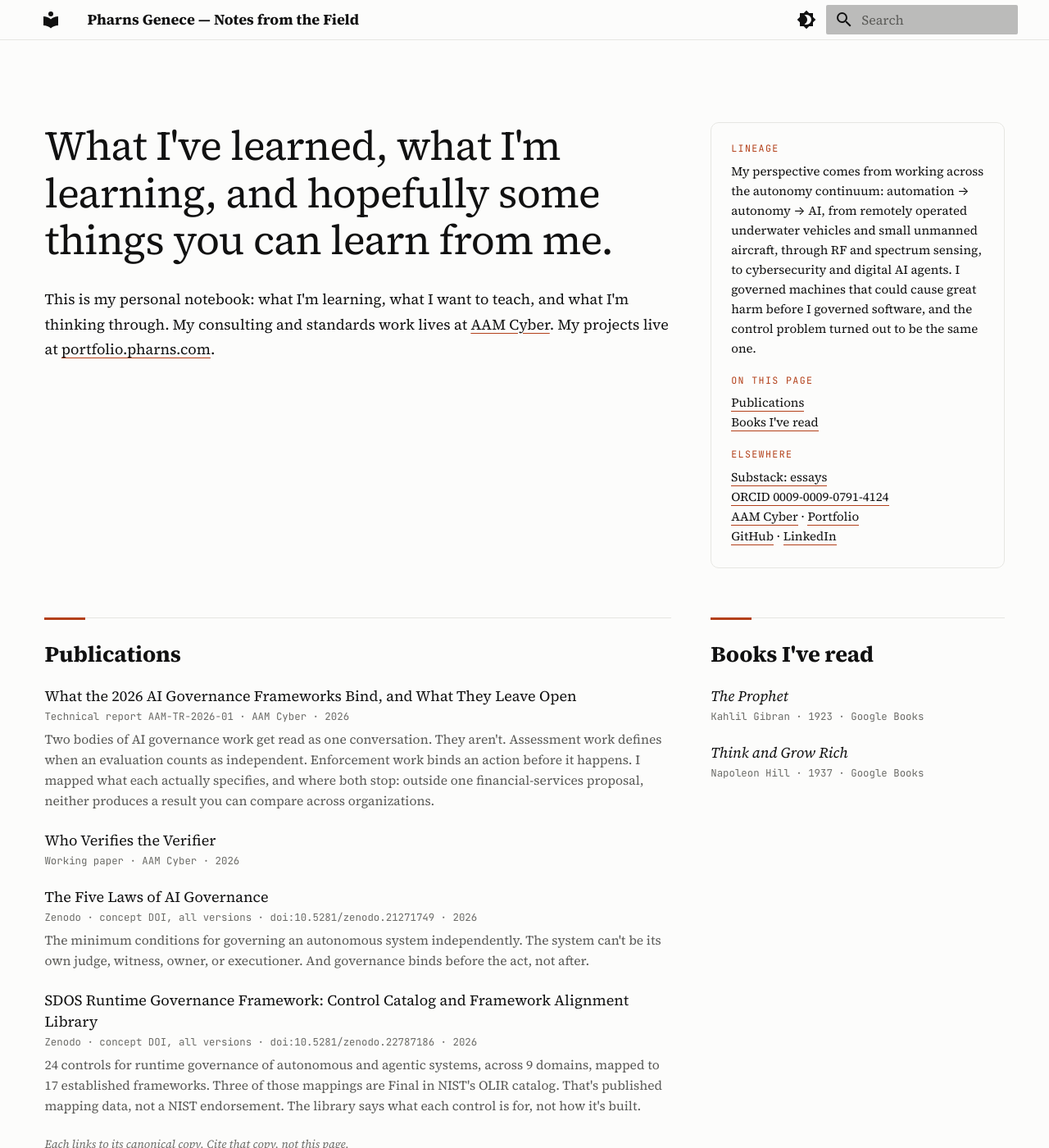
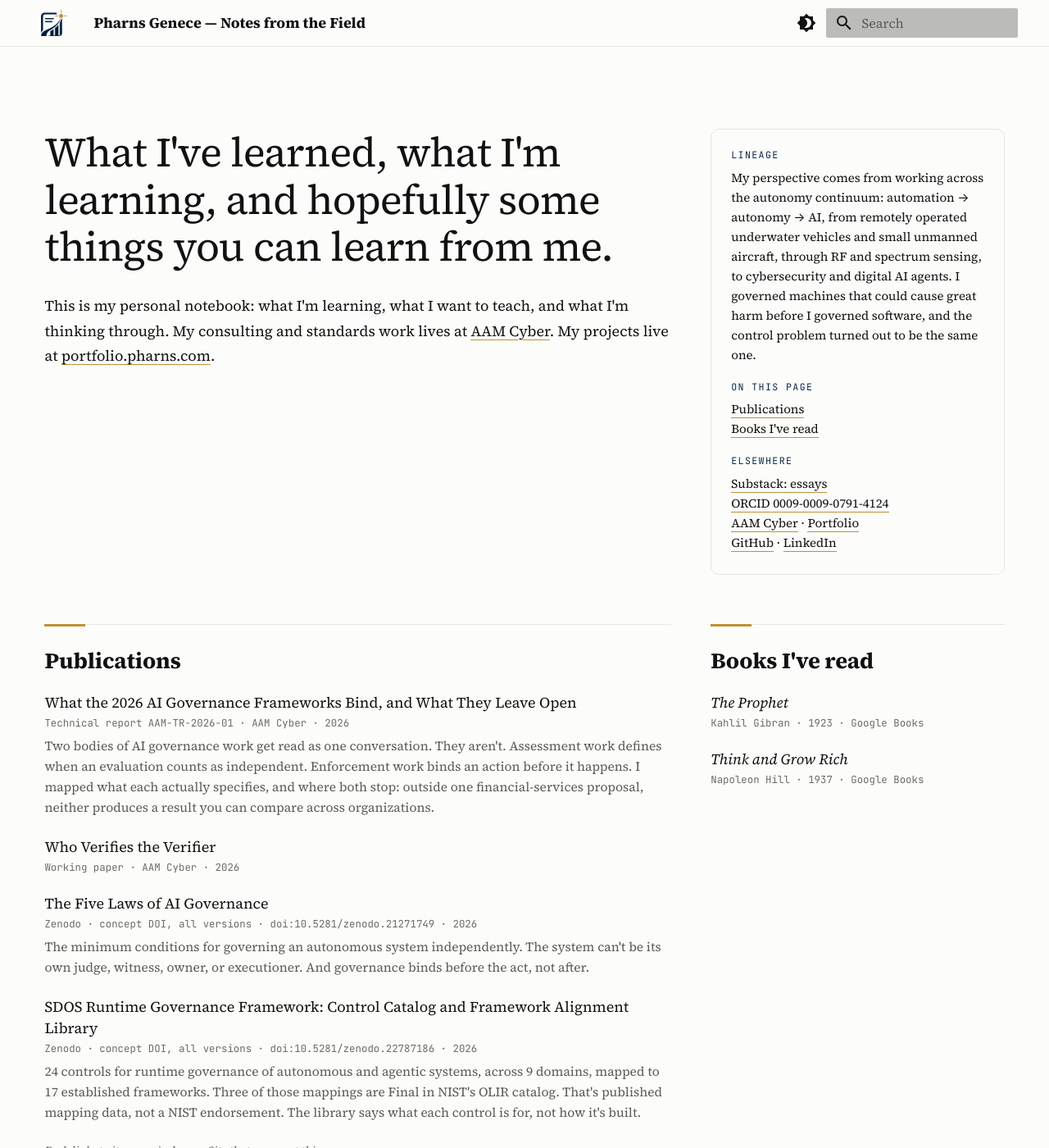
Before and after one commit to Pharns/research, an MkDocs documentation site: the page built from docs/index.md, in a window 1280 px wide and 1400 px high. Shown: the whole window at 82% size. Built offline with MkDocs 1.6.1 and Material for MkDocs 9.7.7, drawn with Linux system fonts in a browser that asks for light colours.

Commit message:
Brand: emblem mark in header (light/dark), favicon set, apple-touch icon, OG share image; palette rust to navy/gold
Navy carries text accents (14.16:1), gold is decorative on light (2.81:1, no text);
dark mode uses gold for both (8.92:1). og:image + twitter summary_large_image.

```diff
--- a/docs/assets/site.css
+++ b/docs/assets/site.css
@@ -6,7 +6,8 @@
   --md-primary-fg-color--dark: #FCFCFB;
   --md-primary-bg-color: #111111;
   --md-primary-bg-color--light: #5A5A57;
-  --md-accent-fg-color: #B3401A;
+  --md-accent-fg-color: #0B2A4A;
+  --nf-gold: #C09034;
   --md-default-bg-color: #FCFCFB;
   --md-default-fg-color: #111111;
   --md-default-fg-color--light: #5A5A57;
@@ -28,7 +29,8 @@
   --md-primary-fg-color--dark: #121413;
   --md-primary-bg-color: #E8E6E1;
   --md-primary-bg-color--light: #A9A7A1;
-  --md-accent-fg-color: #E58A62;
+  --md-accent-fg-color: #D9AE52;
+  --nf-gold: #D9AE52;
   --md-default-bg-color: #121413;
   --md-default-fg-color: #E8E6E1;
   --md-default-fg-color--light: #B5B3AD;
@@ -43,6 +45,10 @@
   --nf-stage-learned: #7FBF9A;
 }
 
+/* Logo: light-ink variant in dark mode */
+[data-md-color-scheme="slate"] .md-header__button.md-logo img { content: url("logo-dark.png"); }
+.md-header__button.md-logo img { height: 1.6rem; }
+
 /* Header: page-coloured, hairline rule, no shadow */
 .md-header,
 .md-header--shadow {
@@ -54,7 +60,7 @@
 /* Links: underline in the accent colour */
 .md-typeset a {
   text-decoration: underline;
-  text-decoration-color: var(--md-accent-fg-color);
+  text-decoration-color: var(--nf-gold);
   text-underline-offset: 0.2em;
 }
 .md-typeset a:hover { color: var(--md-accent-fg-color); }
@@ -101,7 +107,7 @@
   color: var(--md-accent-fg-color);
   margin: 0 0 0.3rem;
 }
-.hero-aside a { text-decoration: none; border-bottom: 1px solid var(--md-accent-fg-color); }
+.hero-aside a { text-decoration: none; border-bottom: 1px solid var(--nf-gold); }
 .hero-aside a:hover { color: var(--md-accent-fg-color); }
 
 /* Tablet: one column, aside becomes a full-width band */
@@ -136,7 +142,7 @@
   left: 0;
   width: 2.5rem;
   height: 3px;
-  background: var(--md-accent-fg-color);
+  background: var(--nf-gold);
 }
 .home h1 .headerlink,
 .home h2 .headerlink { display: none; }
@@ -146,7 +152,7 @@
 /* Publications: title line + mono meta line, no cards */
 .home .pub { margin: 0 0 1.1rem; line-height: 1.45; font-size: 0.9rem; }
 .home .pub a { text-decoration: none; }
-.home .pub a:hover { text-decoration: underline; text-decoration-color: var(--md-accent-fg-color); }
+.home .pub a:hover { text-decoration: underline; text-decoration-color: var(--nf-gold); }
 .home .pub-meta {
   display: block;
   margin-top: 0.15rem;
--- a/mkdocs.yml
+++ b/mkdocs.yml
@@ -7,6 +7,8 @@ copyright: © 2026 Pharns Genece
 theme:
   name: material
   custom_dir: overrides
+  logo: assets/logo.png
+  favicon: assets/favicon.ico
   font:
     text: Source Serif 4
     code: JetBrains Mono
--- a/overrides/main.html
+++ b/overrides/main.html
@@ -8,7 +8,14 @@
   <meta property="og:title" content="{{ og_title }}">
   <meta property="og:description" content="{{ og_desc }}">
   <meta property="og:url" content="{{ page.canonical_url }}">
-  <meta name="twitter:card" content="summary">
+  <meta property="og:image" content="{{ config.site_url }}assets/og-image.png">
+  <meta property="og:image:width" content="1200">
+  <meta property="og:image:height" content="630">
+  <meta property="og:image:alt" content="Pharns Research emblem">
+  <meta name="twitter:card" content="summary_large_image">
+  <meta name="twitter:image" content="{{ config.site_url }}assets/og-image.png">
+  <link rel="icon" type="image/png" sizes="32x32" href="{{ 'assets/favicon-32.png' | url }}">
+  <link rel="apple-touch-icon" href="{{ 'assets/apple-touch-icon.png' | url }}">
   <meta name="twitter:title" content="{{ og_title }}">
   <meta name="twitter:description" content="{{ og_desc }}">
   <script type="application/ld+json">
```
Also changed, not shown: docs/assets/apple-touch-icon.png (added), docs/assets/favicon-32.png (added), docs/assets/favicon.ico (added), docs/assets/logo-dark.png (added), docs/assets/logo.png (added), docs/assets/og-image.png (added).
